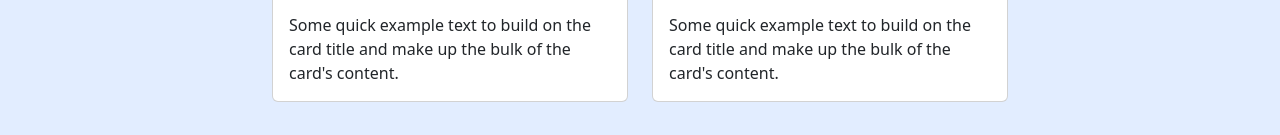
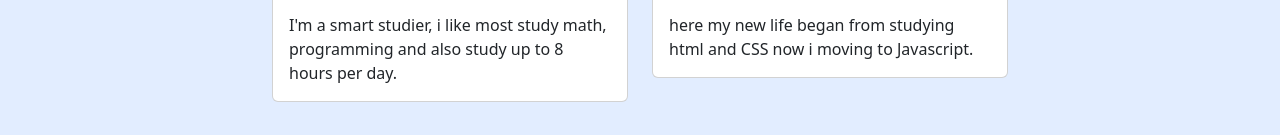
Before and after one commit to bambangtzy/bambangtzy.github.io, a plain HTML site: page index.html in a window 1280 px wide. Shown: the part 2156-2291 px from the top of the page. Drawn offline with nearby package versions, Linux system fonts and the light colour scheme.

Commit message:
Update index.html
change the text from hobby : study and programming

```diff
--- a/index.html
+++ b/index.html
@@ -113,7 +113,7 @@
             <div class="card">
               <img src="img/hobby/study.jpg" class="card-img-top" alt="run" />
               <div class="card-body">
-                <p class="card-text">Some quick example text to build on the card title and make up the bulk of the card's content.</p>
+                <p class="card-text">I'm a smart studier, i like most study math, programming and also study up to 8 hours per day. </p>
               </div>
             </div>
           </div>
@@ -122,7 +122,7 @@
             <div class="card">
               <img src="img/hobby/programming.jpg" class="card-img-top" alt="run" />
               <div class="card-body">
-                <p class="card-text">Some quick example text to build on the card title and make up the bulk of the card's content.</p>
+                <p class="card-text">here my new life began from studying html and CSS now i moving to Javascript.</p>
               </div>
             </div>
           </div>
```
